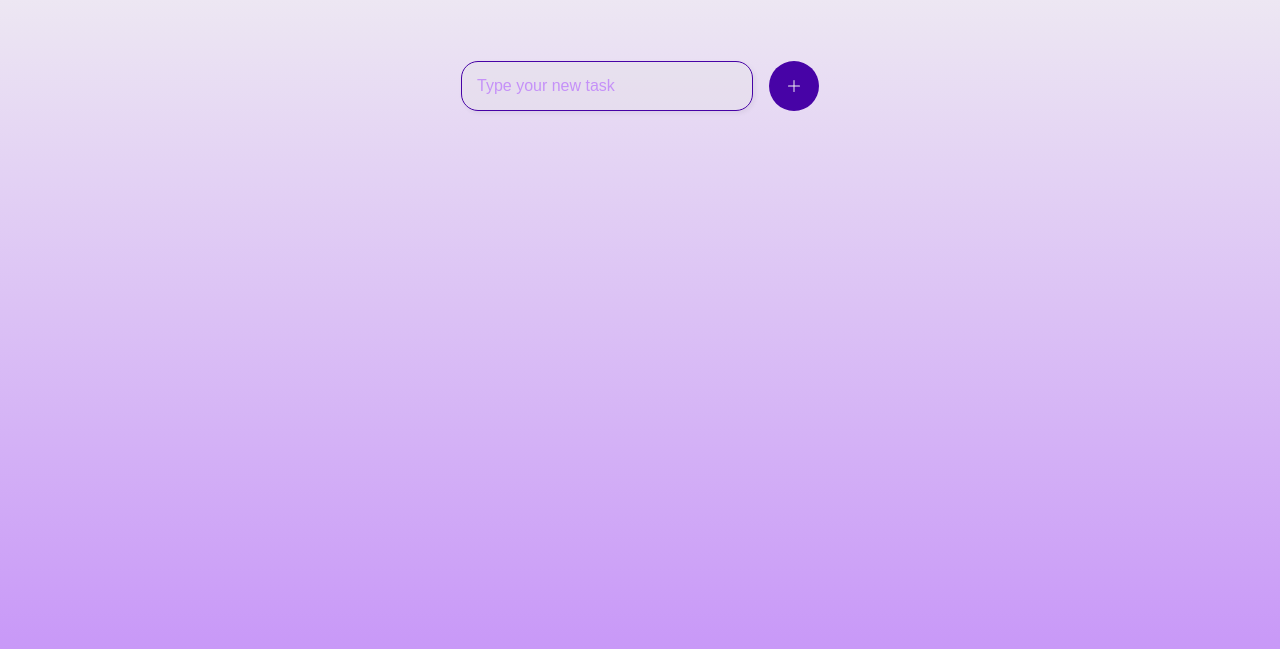
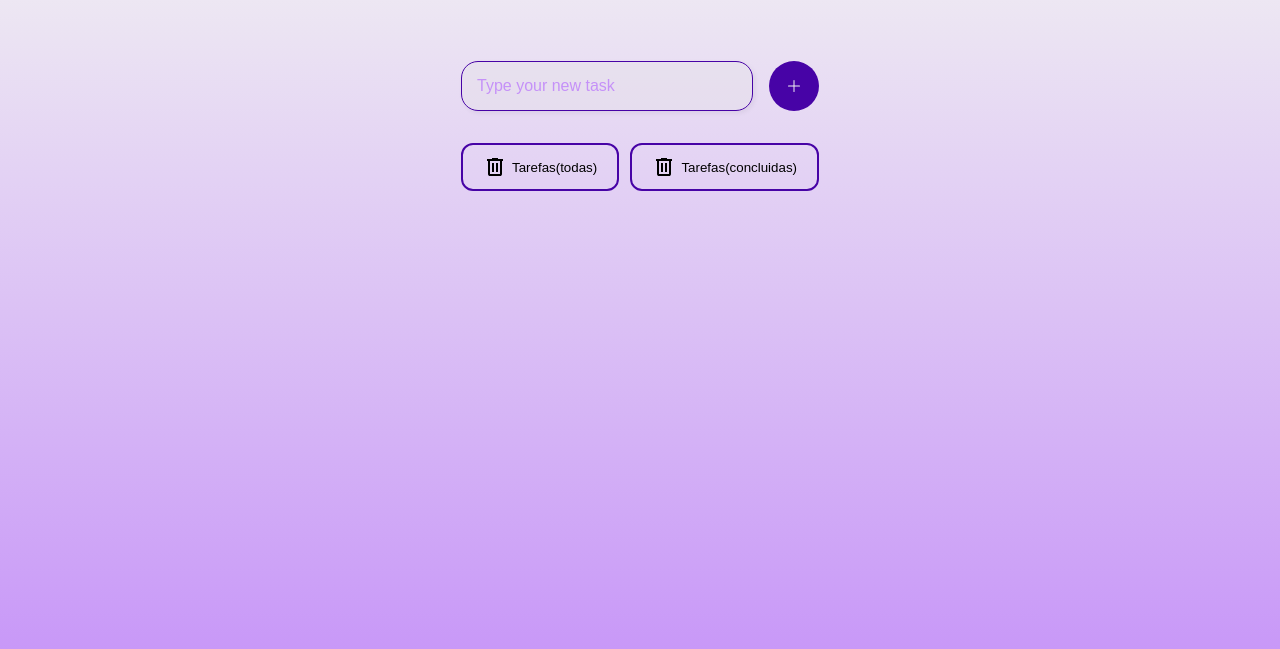
Before and after one commit to jeancarloslr/to-do-list, a plain HTML site: page index.html in a window 1280 px wide. Shown: the part 91-740 px from the top of the page. Drawn offline with Linux system fonts and the light colour scheme.

Commit message:
botões de deletar tarefas.(html, css)

```diff
--- a/index.html
+++ b/index.html
@@ -17,6 +17,10 @@
                   </svg>
             </button>
         </div>
+        <div class="Tarefas-funcionalidades">
+            <button class="deletarTodas"><img src="img/icon-delete.svg" alt="">Tarefas(todas)</button>
+            <button class="deletarConcluidas"><img src="img/icon-delete.svg" alt="">Tarefas(concluidas)</button>
+        </div>
         <div class="list">
             <ul id="to-do-list">
             </ul>
--- a/style.css
+++ b/style.css
@@ -44,7 +44,7 @@ h1{
 .content{
     display: flex;
     flex-direction: column;
-    gap: 4rem;
+    gap: 2rem;
 }
 
 .adicionar{
@@ -151,3 +151,22 @@ h1{
     width: 28px;
     height: 28px;
 }
+
+.Tarefas-funcionalidades{
+    display: flex;
+    flex-direction: row;
+    justify-content: space-between;
+}
+
+.Tarefas-funcionalidades button{
+    background-color: transparent;
+    border-radius: 12px;
+    padding: 10px 20px;
+    border: none;
+    display: flex;
+    align-items: center;
+    justify-content: center;
+    gap: 5px;
+    border: 2px solid #4703A6;
+    color: black;
+}
```
Also changed, not shown: img/icon-delete.svg (added).
